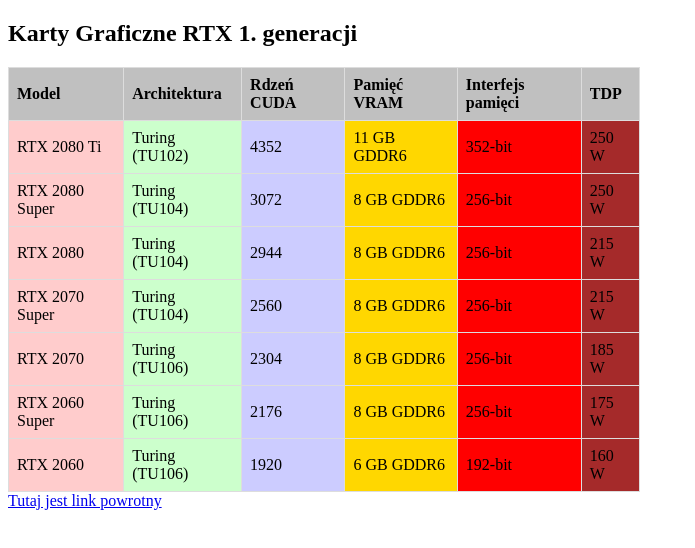
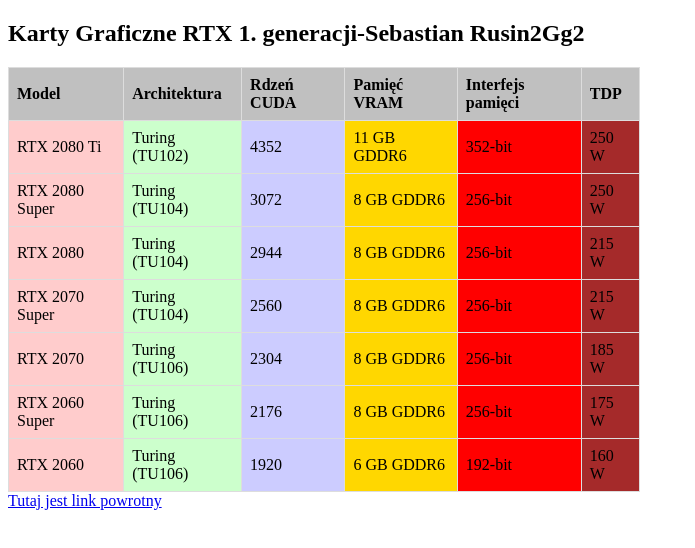
Before and after one commit to jbculanekutwy69/repozytorium, a plain HTML site: page tabela_Rusin.html in a window 1280 px wide. Shown: the whole page, without its empty margins (0-695 px from the left). Drawn offline with Linux system fonts and the light colour scheme.

Commit message:
Update tabela_Rusin.html

```diff
--- a/tabela_Rusin.html
+++ b/tabela_Rusin.html
@@ -50,7 +50,7 @@
 </head>
 <body>
 
-    <h2>Karty Graficzne RTX 1. generacji</h2>
+    <h2>Karty Graficzne RTX 1. generacji-Sebastian Rusin2Gg2</h2>
 
     <table>
         <tr>
```
